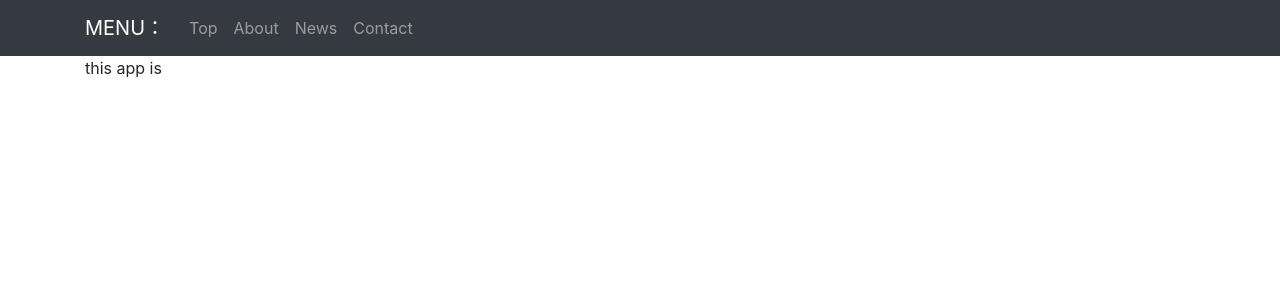
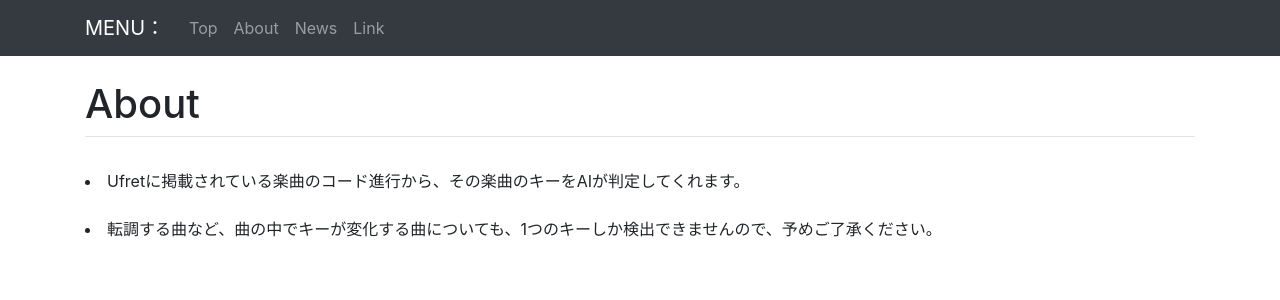
Before and after one commit to touch4645/GoogleMaps-ranking, a Django app: page /kj_ai/about/ in a window 1280 px wide. Shown: the top 300 px of the page. Run offline with Django 3.2, Linux system fonts and the light colour scheme; some libraries are stand-ins or nearby versions.

Commit message:
他のページ作成

```diff
--- a/kj_ai/templates/kj_ai/about.html
+++ b/kj_ai/templates/kj_ai/about.html
@@ -1,6 +1,13 @@
 {% extends "base.html" %}
 {% block page_title %}About?{% endblock %}
 {% block content %}
+<h1 class="pb-2 mt-4 mb-2 border-bottom">About</h1>
+    <br>
+<li>
+Ufretに掲載されている楽曲のコード進行から、その楽曲のキーをAIが判定してくれます。
+</li><br>
+    <li>
+    転調する曲など、曲の中でキーが変化する曲についても、1つのキーしか検出できませんので、予めご了承ください。
+    </li><br>
 
-    this app is
 {% endblock %}
--- a/kj_ai/urls.py
+++ b/kj_ai/urls.py
@@ -6,8 +6,10 @@ from .views import *
 app_name = 'kj_ai'
 
 urlpatterns = [
-    path('input_url/', InputUrlView.as_view(), name='input_url'),
+    path('', InputUrlView.as_view(), name='input_url'),
     path('result/<str:song_id>/', ResultView.as_view(), name='result'),
     # path('success/', index, name='success'),
     path('about/', AboutPageView.as_view(), name='about'),
+    path('news/', NewsPageView.as_view(), name='news'),
+    path('link/', LinkPageView.as_view(), name='link'),
 ]
--- a/kj_ai/views.py
+++ b/kj_ai/views.py
@@ -59,3 +59,11 @@ class ResultView(TemplateView):
 
 class AboutPageView(TemplateView):
     template_name = 'kj_ai/about.html'
+
+
+class NewsPageView(TemplateView):
+    template_name = 'kj_ai/news.html'
+
+
+class LinkPageView(TemplateView):
+    template_name = 'kj_ai/link.html'
--- a/templates/base.html
+++ b/templates/base.html
@@ -19,5 +19,8 @@
             {% block content %}{% endblock %}
         </div>
     </div>
+<script src="https://code.jquery.com/jquery-3.3.1.slim.min.js" integrity="sha384-q8i/X+965DzO0rT7abK41JStQIAqVgRVzpbzo5smXKp4YfRvH+8abtTE1Pi6jizo" crossorigin="anonymous"></script>
+    <script src="https://cdnjs.cloudflare.com/ajax/libs/popper.js/1.14.3/umd/popper.min.js" integrity="sha384-ZMP7rVo3mIykV+2+9J3UJ46jBk0WLaUAdn689aCwoqbBJiSnjAK/l8WvCWPIPm49" crossorigin="anonymous"></script>
+    <script src="https://stackpath.bootstrapcdn.com/bootstrap/4.1.2/js/bootstrap.min.js" integrity="sha384-o+RDsa0aLu++PJvFqy8fFScvbHFLtbvScb8AjopnFD+iEQ7wo/CG0xlczd+2O/em" crossorigin="anonymous"></script>
 </body>
 </html>
--- a/templates/navbar.html
+++ b/templates/navbar.html
@@ -1,31 +1,3 @@
-{#<nav class="navbar navbar-expand-lg navbar-dark bg-dark">#}
-{#  <div class="container">#}
-{#    <a class="navbar-brand " href="#">MENU：</a>#}
-{#    <button class="navbar-toggler" type="button" data-toggle="collapse" data-target="#navbarNavDropdown" aria-controls="navbarNavDropdown" aria-expanded="false" aria-label="Toggle navigation">#}
-{#      <span class="navbar-toggler-icon"></span>#}
-{#    </button>#}
-{#    <div class="collapse navbar-collapse" id="navbarNavDropdown">#}
-{##}
-{#      <ul class="navbar-nav mr-auto">#}
-{#        <li class="nav-item">#}
-{#          <a class="nav-link" href="#">About?</a>#}
-{#        </li>#}
-{#      </ul>#}
-{##}
-{#      <ul class="navbar-nav">#}
-{#        <li class="nav-item">#}
-{#          <a class="nav-link" href="#">Depth Check!</a>#}
-{#        </li>#}
-{##}
-{#        <li class="nav-item">#}
-{#          <a class="nav-link logout" href="#">other</a>#}
-{#        </li>#}
-{#      </ul>#}
-{#    </div>#}
-{#  </div>#}
-{#</nav>#}
-
-
 <nav class="navbar navbar-expand-lg navbar-dark bg-dark">
   <div class="container">
     <a class="navbar-brand " href="#">MENU：</a>
@@ -46,11 +18,11 @@
         </li>
 
           <li class="nav-item">
-          <a class="nav-link" href="{% url 'kj_ai:about' %}">News</a>
+          <a class="nav-link" href="{% url 'kj_ai:news' %}">News</a>
         </li>
 
         <li class="nav-item">
-          <a class="nav-link" href="{% url 'kj_ai:about' %}">Contact</a>
+          <a class="nav-link" href="{% url 'kj_ai:link' %}">Link</a>
         </li>
 
       </ul>
```
Also changed, not shown: key_judge_app/settings.py (+8 -8 lines), kj_ai/templates/kj_ai/link.html (added, +15 -0 lines), kj_ai/templates/kj_ai/news.html (added, +8 -0 lines).
